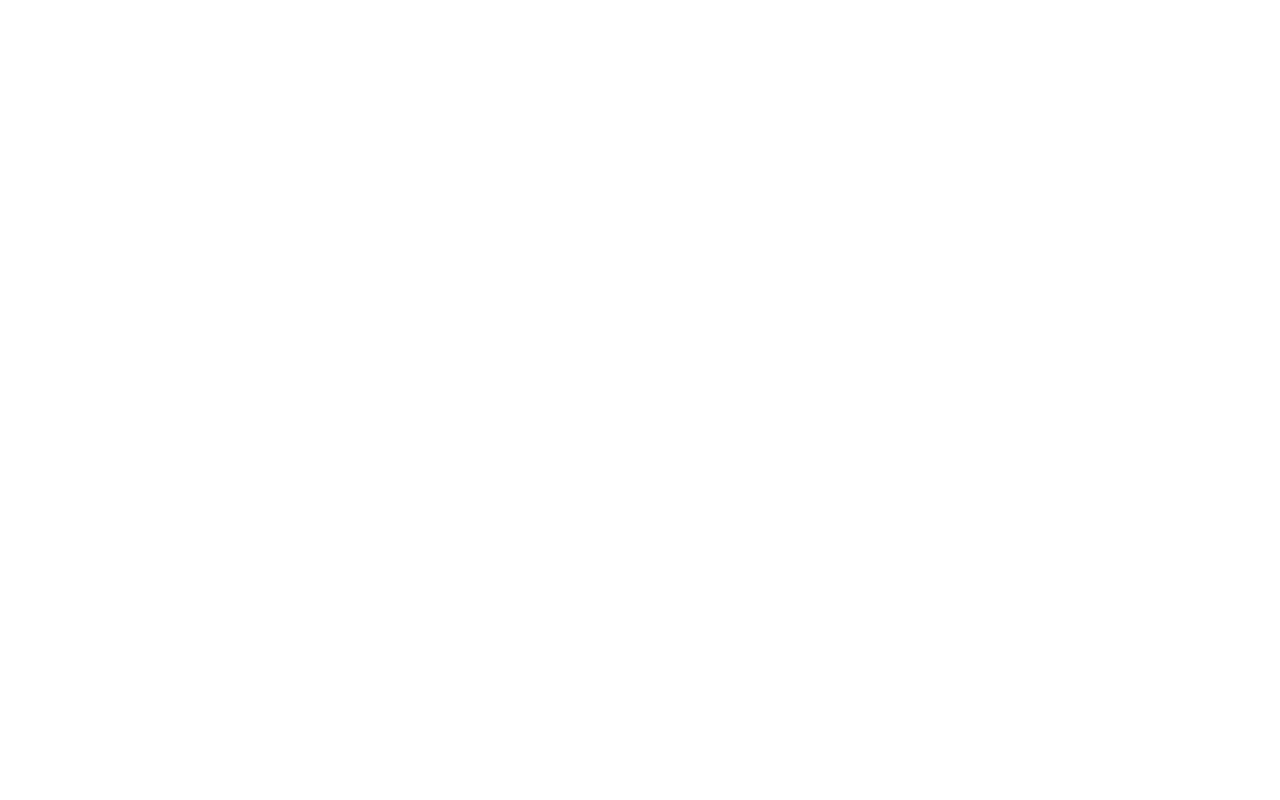
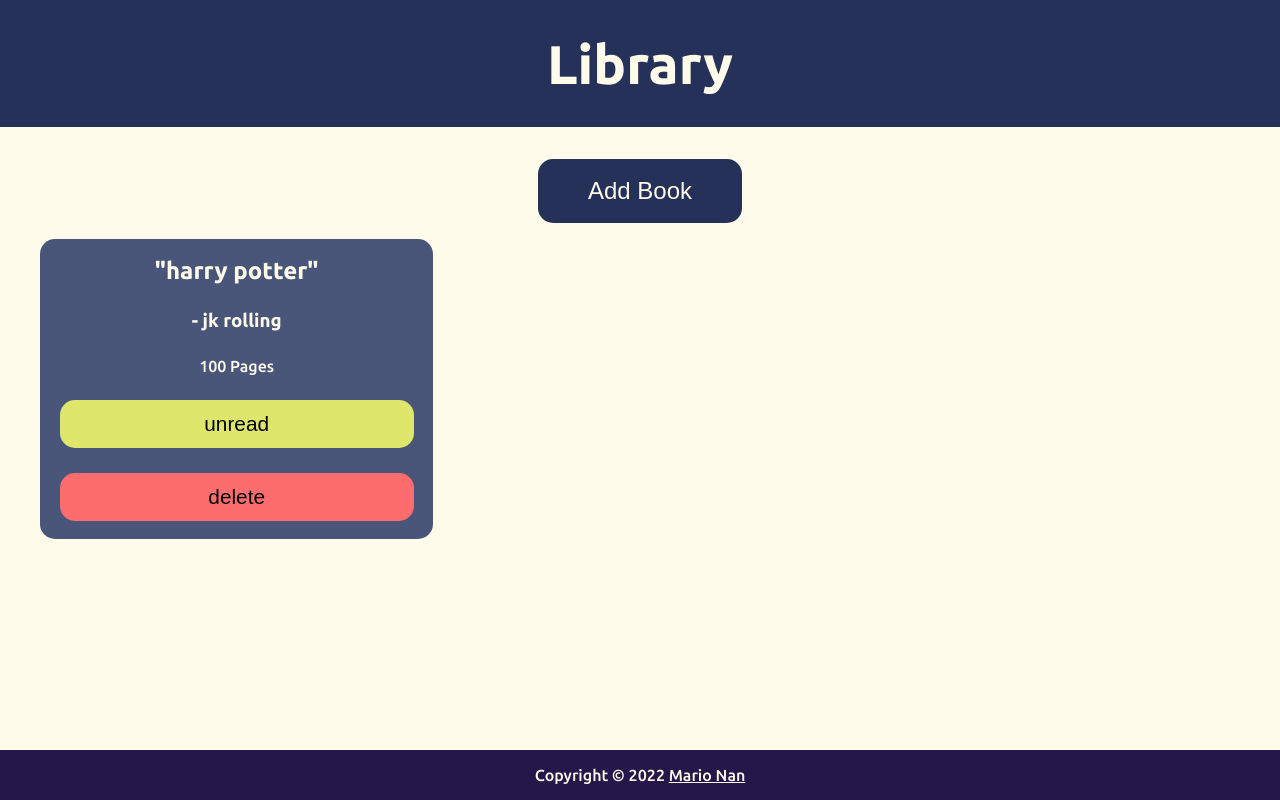
Before and after one commit to DevMarioNan/library, a plain HTML site: page index.html in a window 1280 px wide. Drawn offline with Linux system fonts and the light colour scheme.

Commit message:
finished working on the ui and the add book popup window

```diff
--- a/index.html
+++ b/index.html
@@ -5,14 +5,56 @@
     <meta charset="UTF-8">
     <meta http-equiv="X-UA-Compatible" content="IE=edge">
     <meta name="viewport" content="width=device-width, initial-scale=1.0">
+    <link rel="preconnect" href="https://fonts.googleapis.com">
+    <link rel="preconnect" href="https://fonts.gstatic.com" crossorigin>
+    <link href="https://fonts.googleapis.com/css2?family=Ubuntu:wght@300;500;700&display=swap" rel="stylesheet">
     <link rel="stylesheet" href="style.css">
     <title>Library</title>
 </head>
 
 <body>
 
+    <div class="overlay hidden">
+        <div>
+            <input type="text" id="book_name" placeholder="Book Name">
+            <input type="text" id="book_author" placeholder="Book Author">
+            <input type="number" id="book_pages" placeholder="Book Pages">
+            <div class="read-section">
+                <label for="book_read">read?</label>
+                <input type="checkbox" id="book_read">
+            </div>
+            <input type="submit" id="book_add" value="Add">
+        </div>
+    </div>
 
+    <header>
+        <div class="container">
+            <h1>Library</h1>
+        </div>
+    </header>
 
+    <div class="main">
+        <div class="container main-div">
+            <button id="add">Add Book</button>
+            <div class="book-grid">
+
+                <div class="book">
+                    <h2 id="title">"harry potter"</h2>
+                    <h3 id="author">- jk rolling</h3>
+                    <p id="pages"> 100 Pages</p>
+                    <button id="read" class="unread ">unread</button>
+                    <button id="delete">delete</button>
+                </div>
+
+            </div>
+        </div>
+    </div>
+
+    <footer>
+        <div class="container">
+            <p>Copyright © 2022 <a href="https://github.com/DevMarioNan">Mario Nan</a> </p>
+        </div>
+    </footer>
     <script src="script.js"></script>
 </body>
 
--- a/script.js
+++ b/script.js
@@ -0,0 +1,11 @@
+const addBtn = document.querySelector('#add');
+const overlay = document.querySelector('.overlay');
+
+
+addBtn.addEventListener('click',(e)=>{
+    overlay.classList.toggle('hidden');
+})
+
+overlay.addEventListener('click',(e)=>{
+    overlay.classList.toggle('hidden');
+})
--- a/style.css
+++ b/style.css
@@ -0,0 +1,210 @@
+:root{
+    --white: #FFFBEB;
+    --light-blue: #495579;
+    --dark-blue: #263159;
+    --darker-blue: #251749;
+}
+
+*{
+    margin:0;
+    padding: 0;
+}
+
+body{
+    display: flex;
+    flex-flow: column;
+    height: 100vh;
+    overflow-x: hidden;
+    font-family: 'Ubuntu', sans-serif;
+    color: var(--white);
+}
+
+.container{
+    width: 1200px;
+}
+
+header{
+    background-color: var(--dark-blue);
+    padding: 2rem 0;
+    width: 100vw;
+    display: flex;
+    justify-content: center;
+    align-items: center;
+    font-size: 1.7em;
+    text-align: center;
+}
+
+footer{
+
+    background-color: var(--darker-blue);
+    padding: 1rem 0;
+    width: 100%;
+    position: fixed;
+    bottom: 0;
+    display: flex;
+    justify-content: center;
+    align-items: center;
+    text-align: center;
+}
+
+footer a{
+    color: var(--white);
+}
+
+.main{
+    background-color: var(--white);
+    flex-grow: 1;
+    width: 100vw;
+    display: flex;
+    justify-content: center;
+
+}
+
+.main-div{
+    margin: 2rem 1rem;
+    display: flex;
+    flex-direction: column;
+    align-items: center;
+}
+
+#add{
+    background-color: var(--dark-blue);
+    color: var(--white);
+    border: 2px solid transparent;
+    font-size: 1.5em;
+    padding: 1rem 3rem;
+    border-radius: 15px;
+    cursor: pointer;
+    transition: 0.3s ease-in-out;
+}
+
+#add:hover{
+    background-color: var(--white);
+    color: var(--darker-blue);
+    border: 2px solid var(--dark-blue);
+}
+
+.book-grid{
+    margin: 1rem 0;
+    width: 100%;
+    display: grid;
+    grid-template-columns: repeat(auto-fill,minmax(300px,1fr));
+    gap: 10px;
+}
+
+.book{
+    background-color: var(--light-blue);
+    height: 300px;
+    border-radius:15px ;
+    display: flex;
+    flex-direction: column;
+    justify-content: center;
+    align-items: center;
+    gap: 25px;
+}
+
+.book>button{
+    width: 90%;
+    height: 3rem;
+    font-size: 1.3em;
+    border-radius: 15px;
+}
+
+#delete{
+    background-color: rgb(253, 109, 109);
+    color: black;
+    border: 1px solid transparent;
+    cursor: pointer;
+    transition: 0.3s ease-in-out;
+}
+
+#delete:hover{
+    background-color: rgb(218, 94, 94);
+}
+
+
+.unread{
+    background-color: rgb(223, 230, 108);
+    border: 1px solid transparent;
+    transition: 0.3s ease-in-out;
+    cursor: pointer;
+}
+
+.unread:hover{
+    background-color: rgb(194, 199, 93);
+}
+
+.read{
+    background-color: lightgreen;
+    border: 1px solid transparent;
+    transition: 0.3s ease-in-out;
+    cursor: pointer;
+}
+
+.read:hover{
+    background-color: rgb(125, 204, 125);
+}
+
+.overlay{
+    background-color: rgba(0, 0, 0, 0.445);
+    position: fixed;
+    top: 0;
+    left: 0;
+    width: 100vw;
+    height: 100vh;
+    z-index: 1;
+    display: flex;
+    justify-content: center;
+    align-items: center;
+}
+
+.overlay>div{
+    background-color: var(--white);
+    width: 30vw;
+    height: 50vh;
+    border-radius: 15px;
+    color:black;
+    display: flex;
+    flex-direction: column;
+    justify-content: center;
+    align-items: center;
+    gap: 30px;
+}
+
+.overlay>div>input{
+    background-color: transparent;
+    width: 80%;
+    height: 3rem;
+    border: none;
+    border-bottom: 1px solid black ;
+    padding: 0 5%;
+    font-size: 1.5em;
+
+}
+
+.overlay>div>input[type=submit]{
+    background-color: rgb(89, 225, 89);
+    border-radius: 10px;
+    transition: 0.3s ease-in-out;
+}
+
+.overlay>div>input[type=submit]:hover{
+    background-color: rgb(86, 210, 86);
+}
+
+.read-section{
+    display: flex;
+    gap: 20px;
+    font-size: 1.2em;
+    justify-content: center;
+    align-items: center;
+}
+
+.read-section>input{
+    width: 1.5rem;
+    height: 1.5rem;
+}
+
+.hidden{
+    display: none;
+}
```
